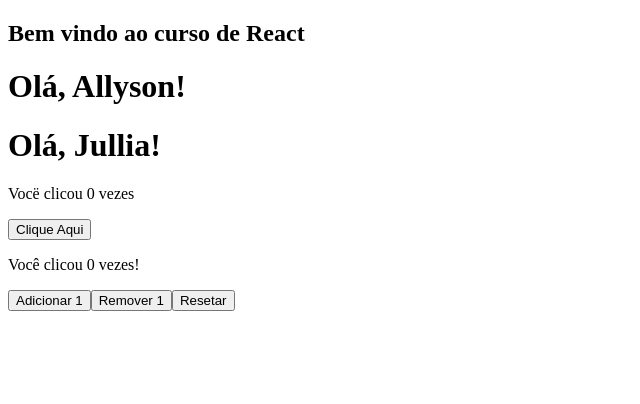
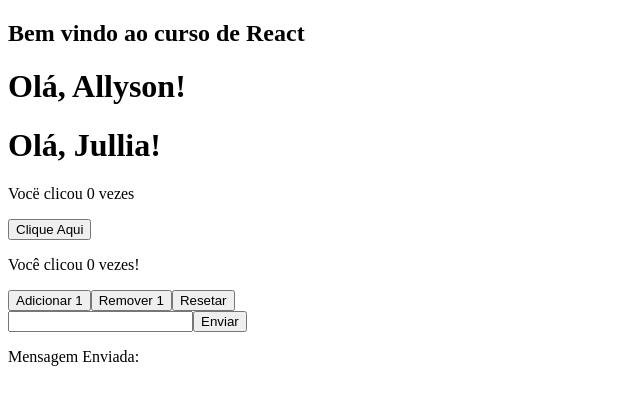
Before and after one commit to allysonlipe/aulas-react, a React (Vite) app: page / in a window 1280 px wide. Shown: the top 404 px of the page, without its empty margins (0-640 px from the left). Built offline with nearby package versions, Linux system fonts and the light colour scheme.

Commit message:
forms dinamicos

```diff
--- /dev/null
+++ b/src/components/FormularioDeMensagem.jsx
@@ -0,0 +1,23 @@
+import { useState } from "react";
+
+export function FormularioDeMensagem() {
+  const [mensagem, setMensagem] = useState("");
+  const [paragrafo, setParagrafo] = useState("");
+
+  function handleChange(e) {
+    setMensagem(e.target.value);
+  }
+
+  function handleSubmit() {
+    setParagrafo(mensagem);
+    setMensagem("");
+  }
+
+  return (
+    <>
+      <input onChange={handleChange} value={mensagem} />
+      <button onClick={handleSubmit}>Enviar</button>
+      <p>Mensagem Enviada: {paragrafo}</p>
+    </>
+  );
+}
--- a/src/main.jsx
+++ b/src/main.jsx
@@ -4,6 +4,7 @@ import BemVindo from "./components/BemVindo.jsx";
 import Saudacao from "./components/Saudacao.jsx";
 import Contador from "./components/Contador.jsx";
 import Contadorr from "./components/ContadorV2.jsx";
+import { FormularioDeMensagem } from "./components/FormularioDeMensagem.jsx";
 
 createRoot(document.getElementById("root")).render(
   <StrictMode>
@@ -12,5 +13,6 @@ createRoot(document.getElementById("root")).render(
     <Saudacao nome="Jullia" />
     <Contador />
     <Contadorr />
+    <FormularioDeMensagem />
   </StrictMode>
 );
```
